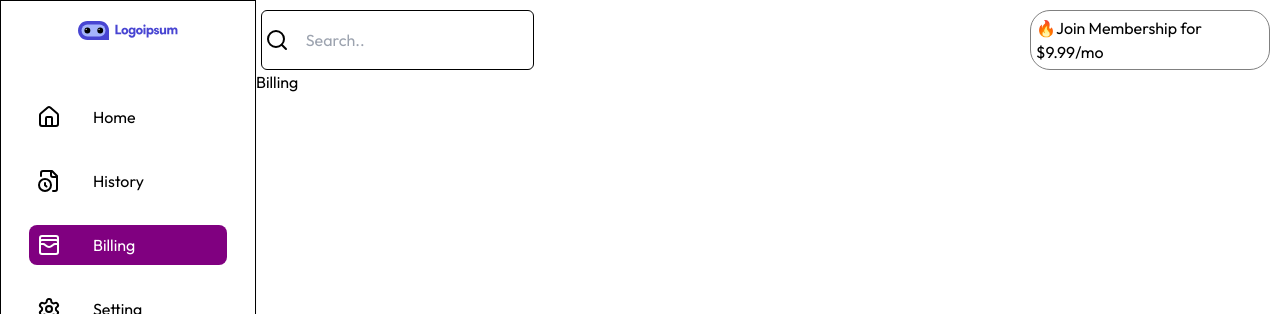
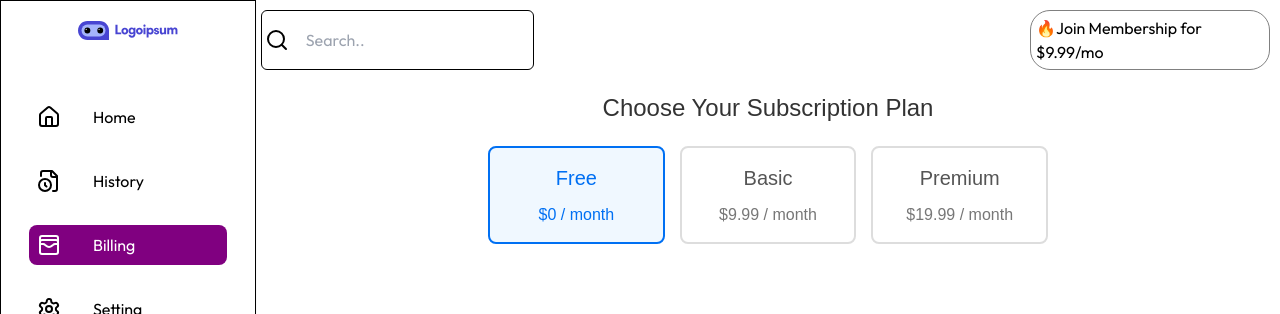
Before and after one commit to amanyadav721/ai_saas, a Next.js app in the folder ai_sas/: page /dashboard/billing in a window 1280 px wide. Shown: the top 314 px of the page. Built offline with nearby package versions, Linux system fonts and the light colour scheme; no server answers.

Commit message:
feat:billing page added

```diff
--- /dev/null
+++ b/ai_sas/src/app/dashboard/billing/billing.module.scss
@@ -0,0 +1,54 @@
+.billingContainer {
+    max-width: 600px;
+    margin: 0 auto;
+    padding: 20px;
+    text-align: center;
+    font-family: Arial, sans-serif;
+
+    .heading {
+      font-size: 24px;
+      margin-bottom: 20px;
+      color: #333;
+    }
+
+    .planContainer {
+      display: flex;
+      justify-content: space-around;
+      gap: 15px;
+
+      .plan {
+        flex: 1;
+        border: 2px solid #ddd;
+        border-radius: 8px;
+        padding: 15px;
+        cursor: pointer;
+        transition: all 0.3s ease;
+        text-align: center;
+
+        h2 {
+          font-size: 20px;
+          margin-bottom: 10px;
+          color: #555;
+        }
+
+        p {
+          font-size: 16px;
+          color: #777;
+        }
+
+        &:hover {
+          border-color: #0070f3;
+          transform: scale(1.05);
+        }
+
+        &.selected {
+          border-color: #0070f3;
+          background-color: #f0f8ff;
+          h2,
+          p {
+            color: #0070f3;
+          }
+        }
+      }
+    }
+  }
--- a/ai_sas/src/app/dashboard/billing/page.tsx
+++ b/ai_sas/src/app/dashboard/billing/page.tsx
@@ -1,5 +1,42 @@
-export default function Billing(){
-  return <>
-  <h2>Billing</h2>
-  </>
+"use client"
+import { useState } from "react";
+import styles from "./billing.module.scss";
+
+export default function Billing() {
+  const [selectedPlan, setSelectedPlan] = useState("free");
+
+  return (
+    <div className={styles.billingContainer}>
+      <h1 className={styles.heading}>Choose Your Subscription Plan</h1>
+      <div className={styles.planContainer}>
+        <div
+          className={`${styles.plan} ${
+            selectedPlan === "free" ? styles.selected : ""
+          }`}
+          onClick={() => setSelectedPlan("free")}
+        >
+          <h2>Free</h2>
+          <p>$0 / month</p>
+        </div>
+        <div
+          className={`${styles.plan} ${
+            selectedPlan === "basic" ? styles.selected : ""
+          }`}
+          onClick={() => setSelectedPlan("basic")}
+        >
+          <h2>Basic</h2>
+          <p>$9.99 / month</p>
+        </div>
+        <div
+          className={`${styles.plan} ${
+            selectedPlan === "premium" ? styles.selected : ""
+          }`}
+          onClick={() => setSelectedPlan("premium")}
+        >
+          <h2>Premium</h2>
+          <p>$19.99 / month</p>
+        </div>
+      </div>
+    </div>
+  );
 }
```
Also changed, not shown: ai_sas/src/app/api/create-subscription/route.js (added).
